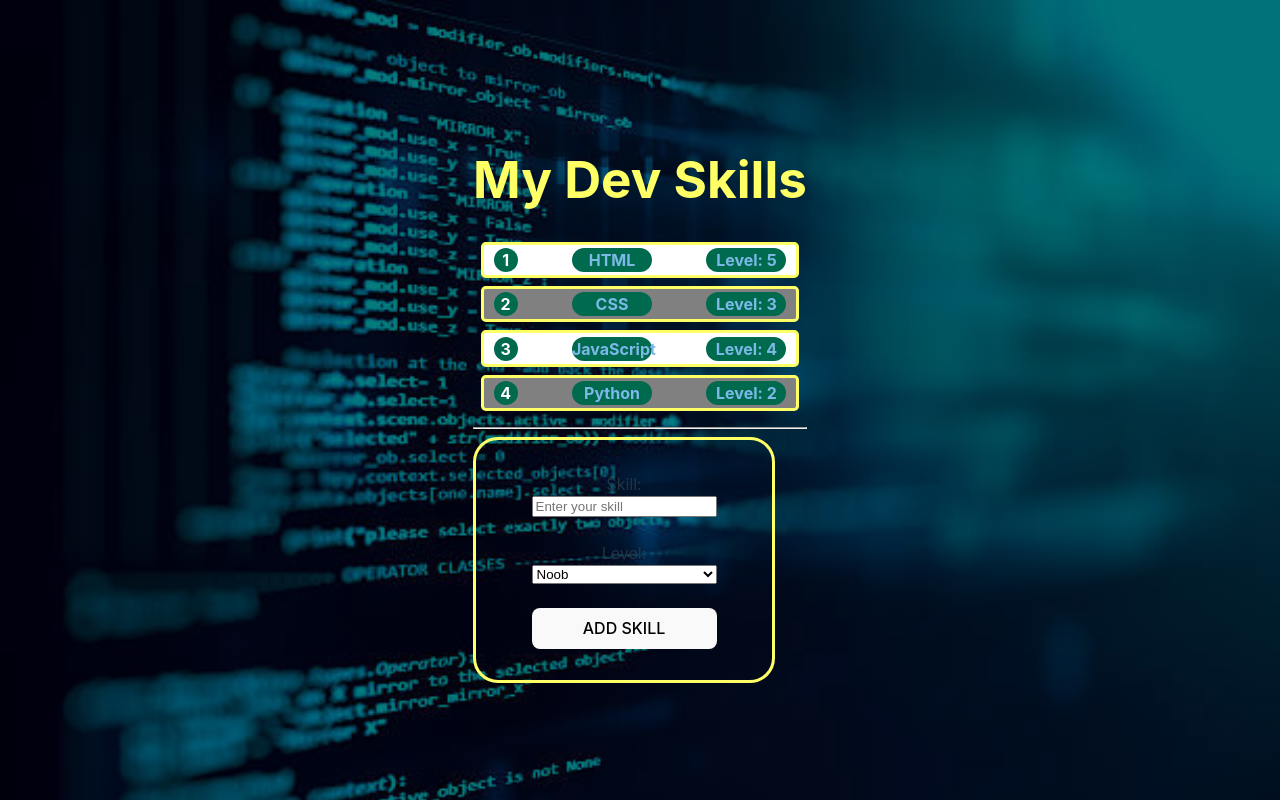
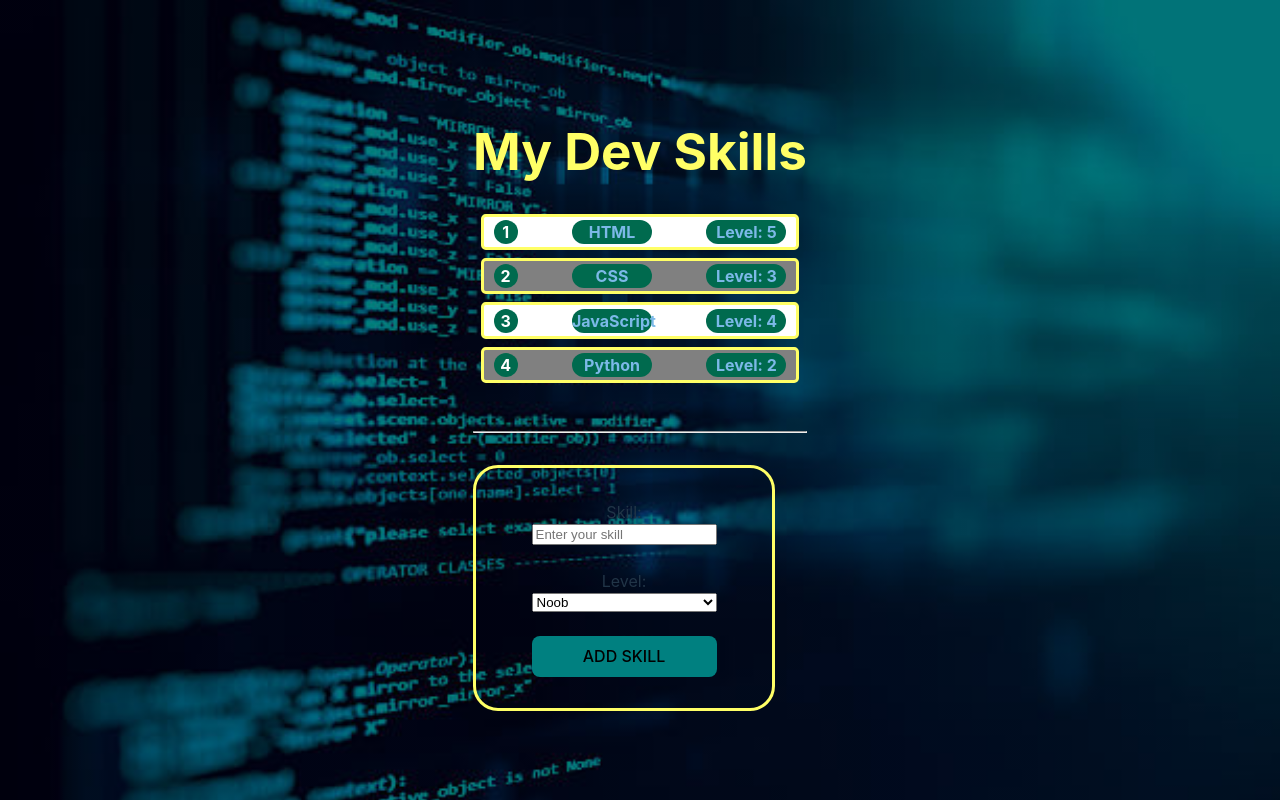
Before and after one commit to ardalanmemar93/react-dev-skills, a React (Vite) app: page / in a window 1280 px wide. Built offline with nearby package versions, Linux system fonts and the light colour scheme.

Commit message:
fixed button

```diff
--- a/src/App.jsx
+++ b/src/App.jsx
@@ -17,7 +17,9 @@ function App() {
     <>
       <h1>My Dev Skills</h1>
       <SkillList skills={skills}/>
+      <br />
       <hr />
+      <br />
       {/* Add NewSkillListForm */}
       <NewSkillForm />
     </>
--- a/src/NewSkillForm.css
+++ b/src/NewSkillForm.css
@@ -49,3 +49,6 @@
     flex-direction: column;
     justify-content: center;
   }
+  .AddSkill {
+    background-color: teal;
+  }
--- a/src/NewSkillForm.jsx
+++ b/src/NewSkillForm.jsx
@@ -22,7 +22,7 @@ export default function NewSkillForm() {
 
       <br />
 
-      <button type="submit">ADD SKILL</button>
+      <button type="submit" className="AddSkill">ADD SKILL</button>
 
     </form>
     </div>
```
